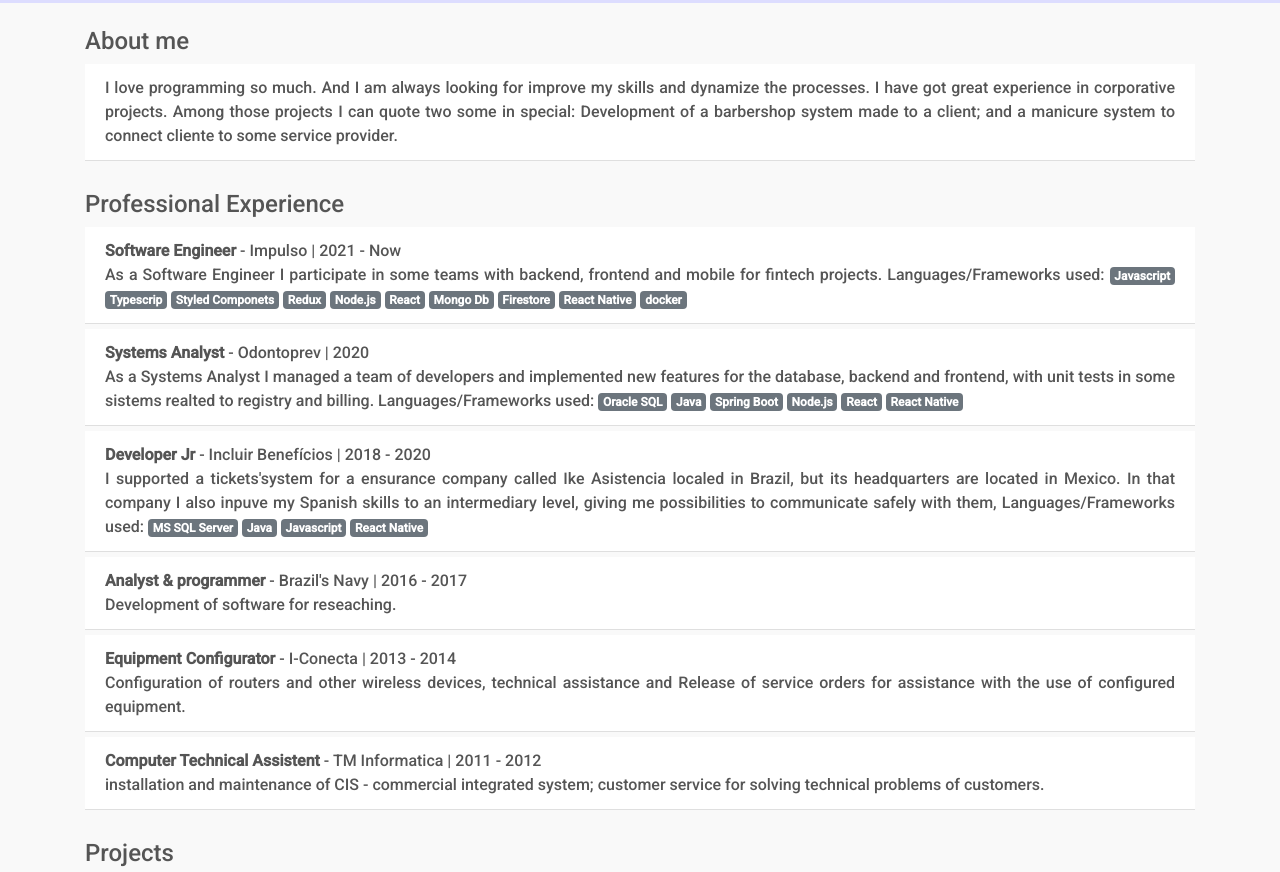
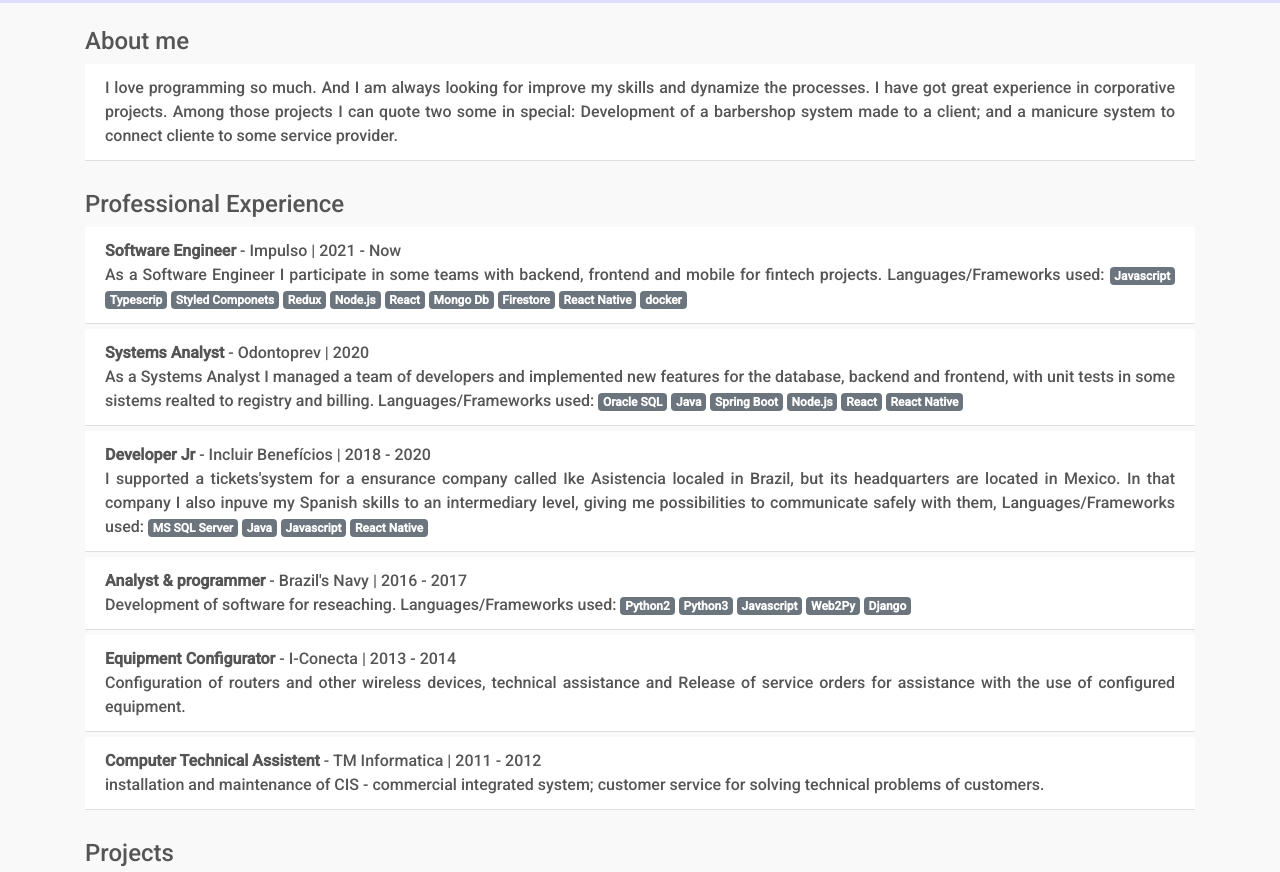
Before and after one commit to flaviotsx/cv-en, a plain HTML site: page index.html in a window 1280 px wide. Shown: the part 197-1069 px from the top of the page. Drawn offline with nearby package versions, Linux system fonts and the light colour scheme.

Commit message:
Update index.html

```diff
--- a/index.html
+++ b/index.html
@@ -124,6 +124,12 @@
           <b>Analyst & programmer</b> - Brazil's Navy | 2016 - 2017
           <p class="m-0 text-justify">
             Development of software for reseaching.
+            Languages/Frameworks used:
+            <span class="badge badge-secondary">Python2</span>
+            <span class="badge badge-secondary">Python3</span>
+            <span class="badge badge-secondary">Javascript</span>
+            <span class="badge badge-secondary">Web2Py</span>
+            <span class="badge badge-secondary">Django</span>
           </p>
         </li>
         <li class="list-group-item">
```
